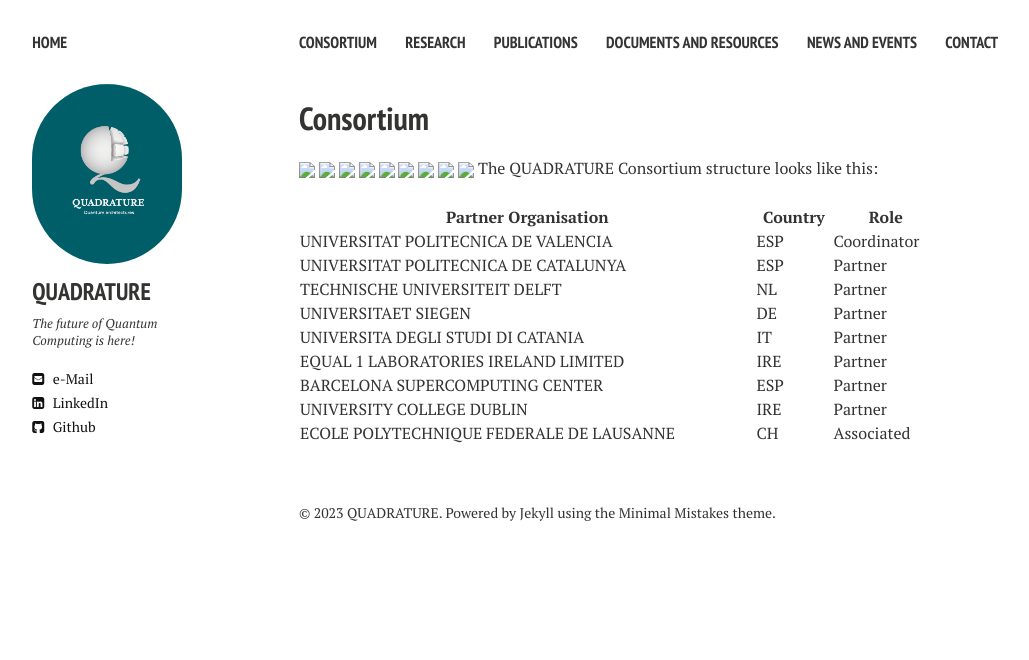
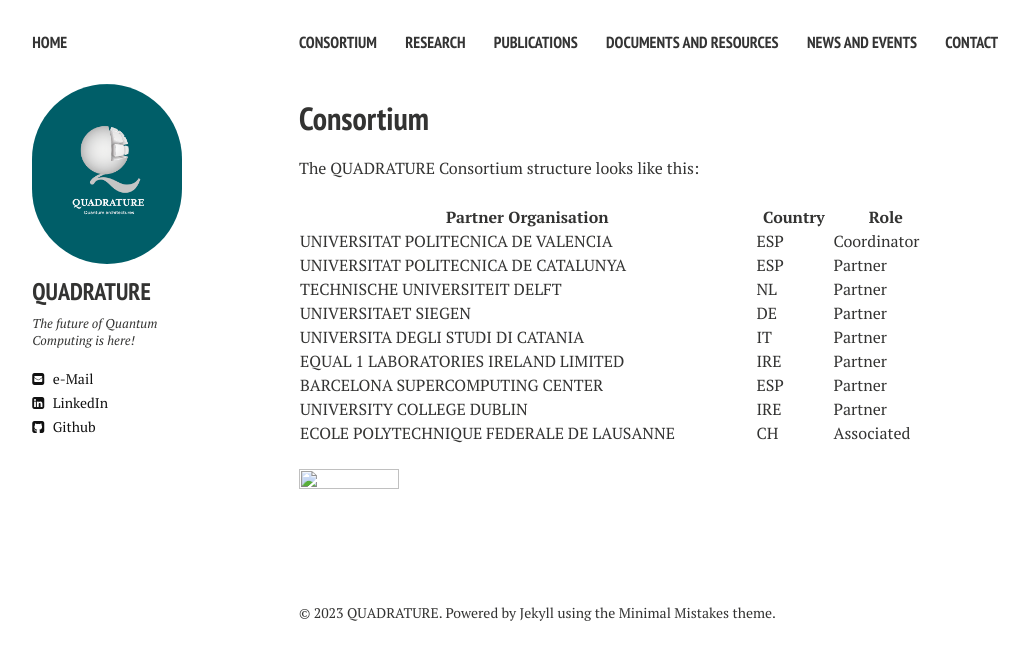
Before and after one commit to biddu/biddu.github.io, a Jekyll site: the page built from consortium.md, in a window 1280 px wide. Shown: the top 660 px of the page, without its empty margins (21-1050 px from the left). Built offline with Jekyll 4.4.1, drawn with Linux system fonts in a browser that asks for light colours; nearby versions of some CDN libraries.

Commit message:
Update consortium.md

```diff
--- a/consortium.md
+++ b/consortium.md
@@ -11,9 +11,7 @@ image:
 <!---
 	Details about sidebar info is provided inside _data/navigation.yml file
 -->
-<img src="images/UPV.jpg"/> <img src="images/UPV.jpg"/> <img src="images/UPV.jpg"/>
-<img src="images/UPV.jpg"/> <img src="images/UPV.jpg"/> <img src="images/UPV.jpg"/>
-<img src="images/UPV.jpg"/> <img src="images/UPV.jpg"/> <img src="images/UPV.jpg"/>
+
 The QUADRATURE Consortium structure looks like this:
 <br/>
 
@@ -29,3 +27,5 @@ The QUADRATURE Consortium structure looks like this:
 | BARCELONA SUPERCOMPUTING CENTER      | ESP  | Partner     |
 | UNIVERSITY COLLEGE DUBLIN	       |IRE   |	Partner     |
 | ECOLE POLYTECHNIQUE FEDERALE DE LAUSANNE| CH	 |Associated |
+
+<img align="left" width="100" height="100" src="images/consortium.png">
```
